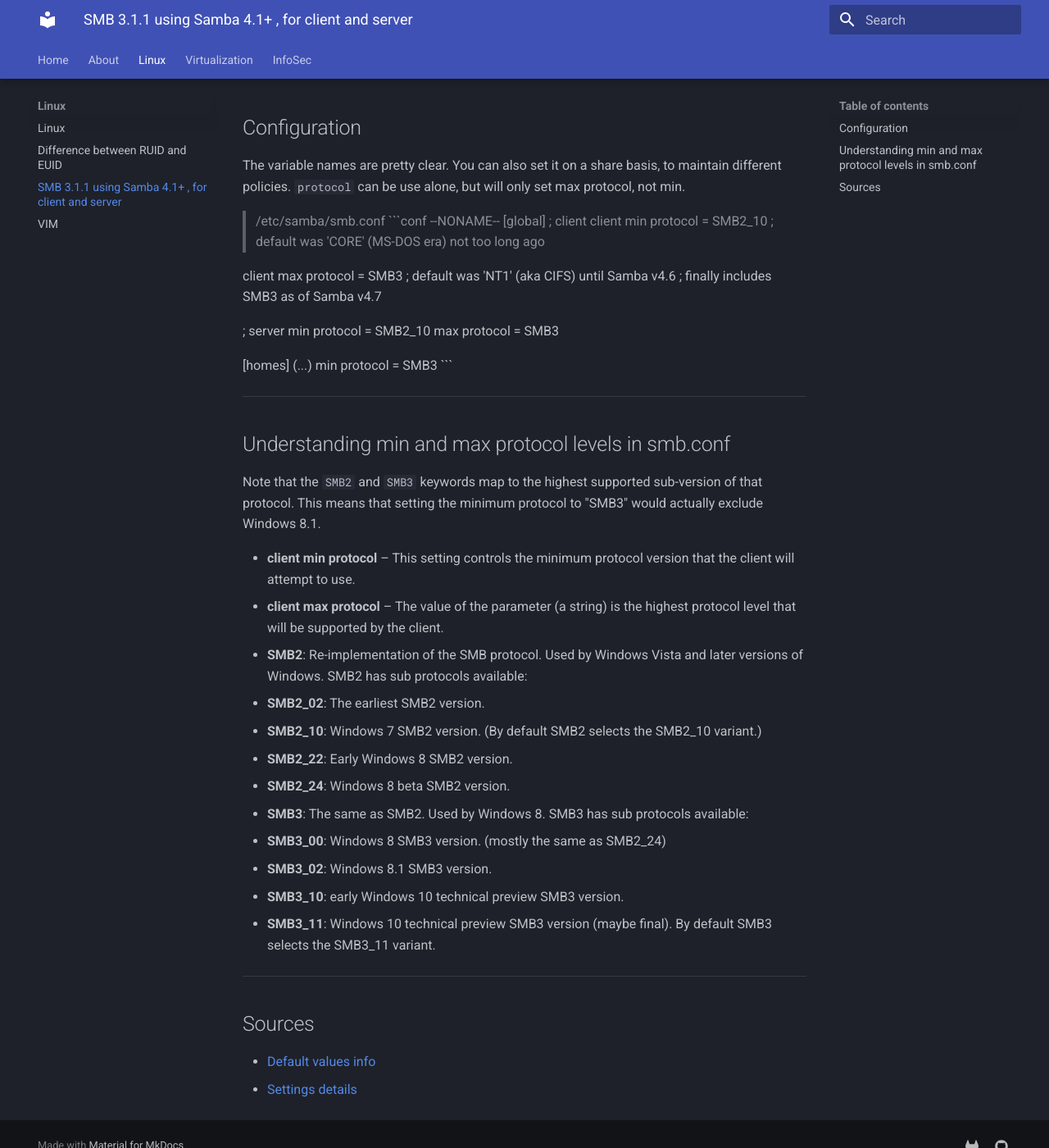
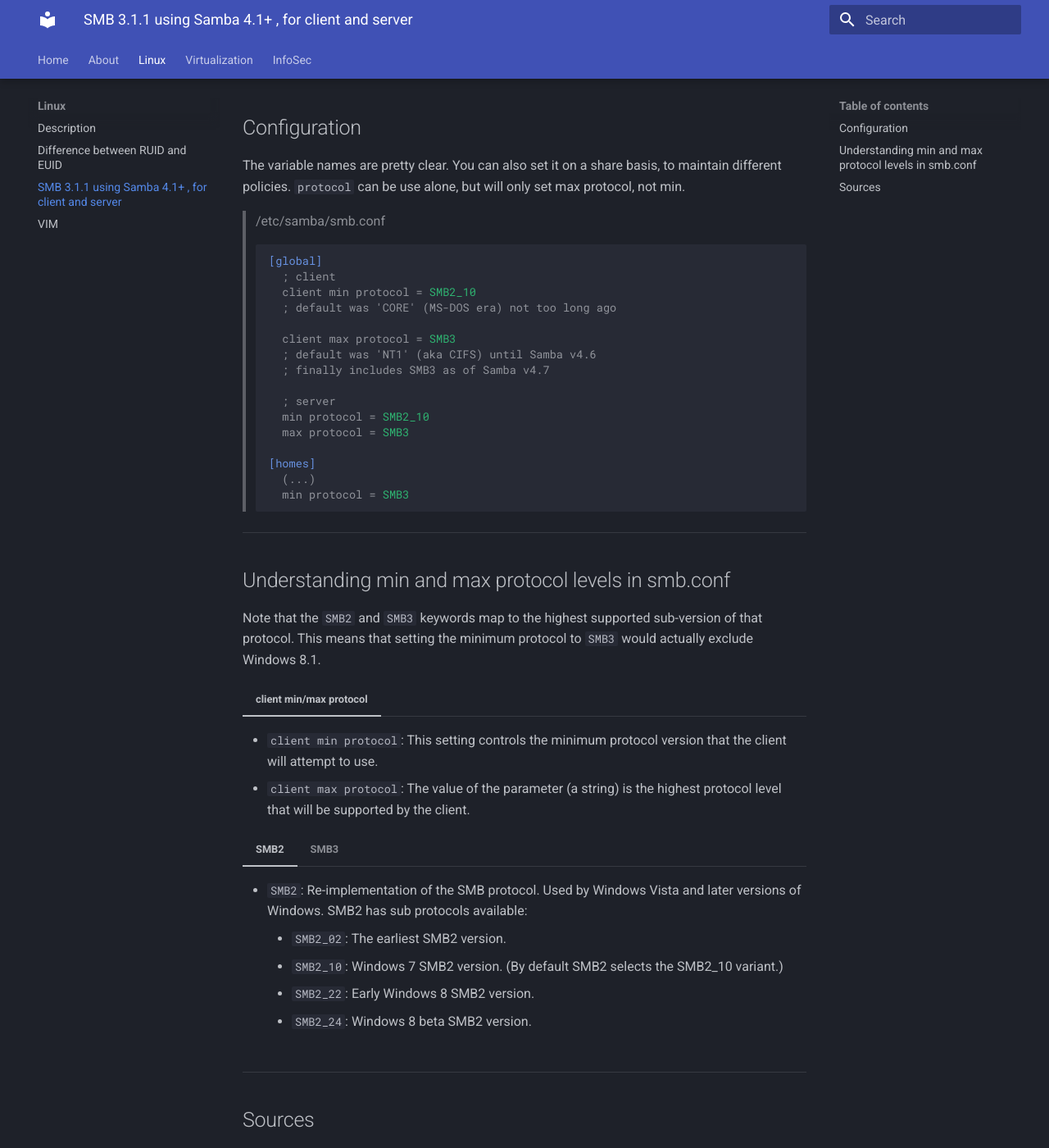
Before and after one commit to NeodymiumFerBore/wiki-pages, an MkDocs documentation site: the page built from docs/Linux/smb3.md, in a window 1280 px wide and 1400 px high, scrolled down 206 px. Shown: the whole window at 82% size. Built offline with MkDocs 1.6.1 and Material for MkDocs 9.7.7, drawn with Linux system fonts in a browser that asks for light colours.

Commit message:
Fix Linux section syntax

````diff
--- a/docs/Linux/index.md
+++ b/docs/Linux/index.md
@@ -1,3 +1,3 @@
-# Linux
+# Description
 
 Things flying around Linux
--- a/docs/Linux/smb3.md
+++ b/docs/Linux/smb3.md
@@ -7,7 +7,7 @@
 The variable names are pretty clear. You can also set it on a share basis, to maintain different policies. `protocol` can be use alone, but will only set max protocol, not min.
 
 > /etc/samba/smb.conf
-```conf --NONAME--
+```ini
 [global]
   ; client
   client min protocol = SMB2_10
@@ -26,25 +26,32 @@
   min protocol = SMB3
 ```
 
-
 ---
 
 ## Understanding min and max protocol levels in smb.conf
 
-Note that the `SMB2` and `SMB3` keywords map to the highest supported sub-version of that protocol. This means that setting the minimum protocol to "SMB3" would actually exclude Windows 8.1.
+Note that the `SMB2` and `SMB3` keywords map to the highest supported sub-version of that protocol. This means that setting the minimum protocol to `SMB3` would actually exclude Windows 8.1.
 
-- **client min protocol** – This setting controls the minimum protocol version that the client will attempt to use.
-- **client max protocol** – The value of the parameter (a string) is the highest protocol level that will be supported by the client.
-- **SMB2**: Re-implementation of the SMB protocol. Used by Windows Vista and later versions of Windows. SMB2 has sub protocols available:
-  - **SMB2\_02**: The earliest SMB2 version.
-  - **SMB2\_10**: Windows 7 SMB2 version. (By default SMB2 selects the SMB2\_10 variant.)
-  - **SMB2\_22**: Early Windows 8 SMB2 version.
-  - **SMB2\_24**: Windows 8 beta SMB2 version.
-- **SMB3**: The same as SMB2. Used by Windows 8. SMB3 has sub protocols available:
-  - **SMB3\_00**: Windows 8 SMB3 version. (mostly the same as SMB2\_24)
-  - **SMB3\_02**: Windows 8.1 SMB3 version.
-  - **SMB3\_10**: early Windows 10 technical preview SMB3 version.
-  - **SMB3\_11**: Windows 10 technical preview SMB3 version (maybe final). By default SMB3 selects the SMB3\_11 variant.
+=== "client min/max protocol"
+
+  - `client min protocol`: This setting controls the minimum protocol version that the client will attempt to use.
+  - `client max protocol`: The value of the parameter (a string) is the highest protocol level that will be supported by the client.
+
+=== "SMB2"
+
+    - `SMB2`: Re-implementation of the SMB protocol. Used by Windows Vista and later versions of Windows. SMB2 has sub protocols available:
+        - `SMB2_02`: The earliest SMB2 version.
+        - `SMB2_10`: Windows 7 SMB2 version. (By default SMB2 selects the SMB2\_10 variant.)
+        - `SMB2_22`: Early Windows 8 SMB2 version.
+        - `SMB2_24`: Windows 8 beta SMB2 version.
+
+=== "SMB3"
+
+    - `SMB3`: The same as SMB2. Used by Windows 8. SMB3 has sub protocols available:
+        - `SMB3_00`: Windows 8 SMB3 version. (mostly the same as SMB2\_24)
+        - `SMB3_02`: Windows 8.1 SMB3 version.
+        - `SMB3_10`: early Windows 10 technical preview SMB3 version.
+        - `SMB3_11`: Windows 10 technical preview SMB3 version (maybe final). By default SMB3 selects the SMB3\_11 variant.
 
 ---
 
````
Also changed, not shown: docs/Linux/ruid_euid.md (+37 -37 lines), docs/Linux/vimrc.md (+2 -3 lines).
